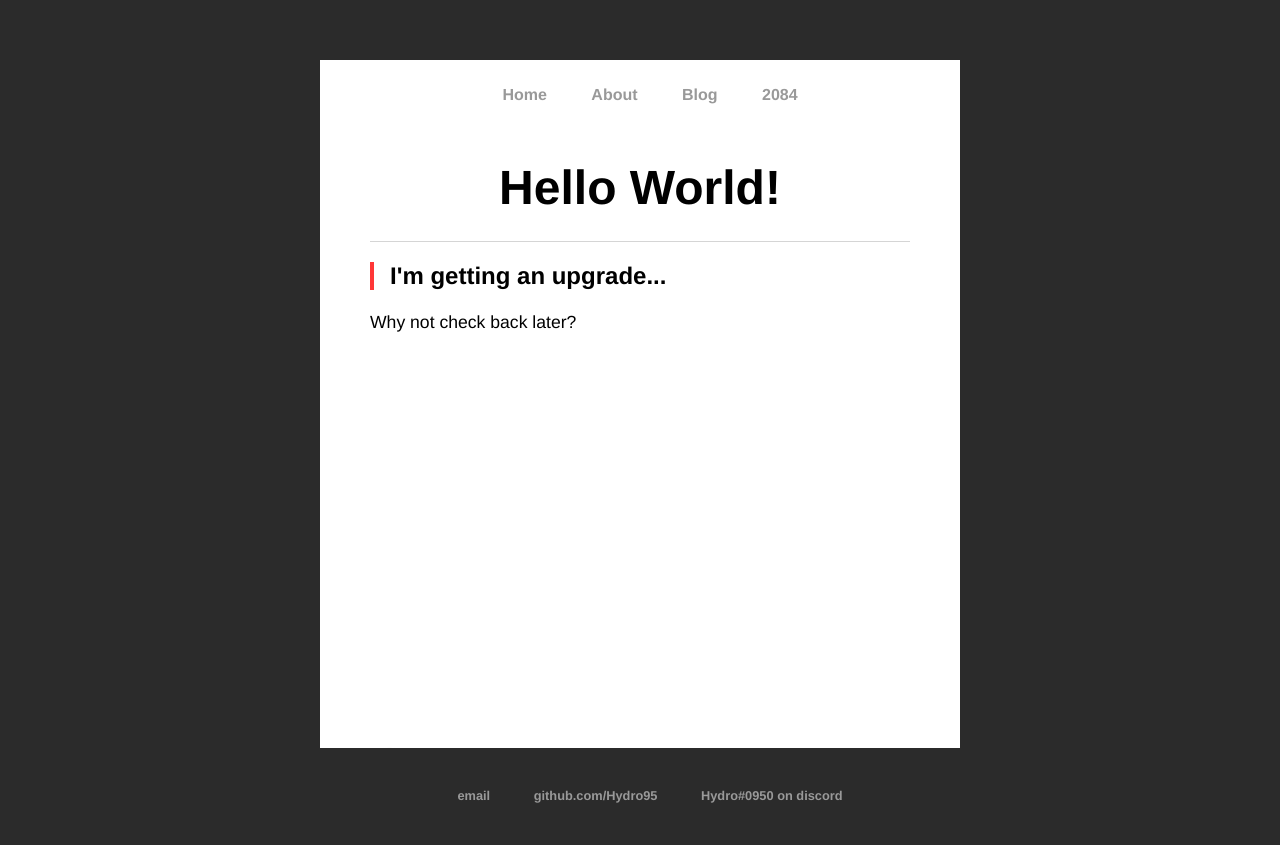
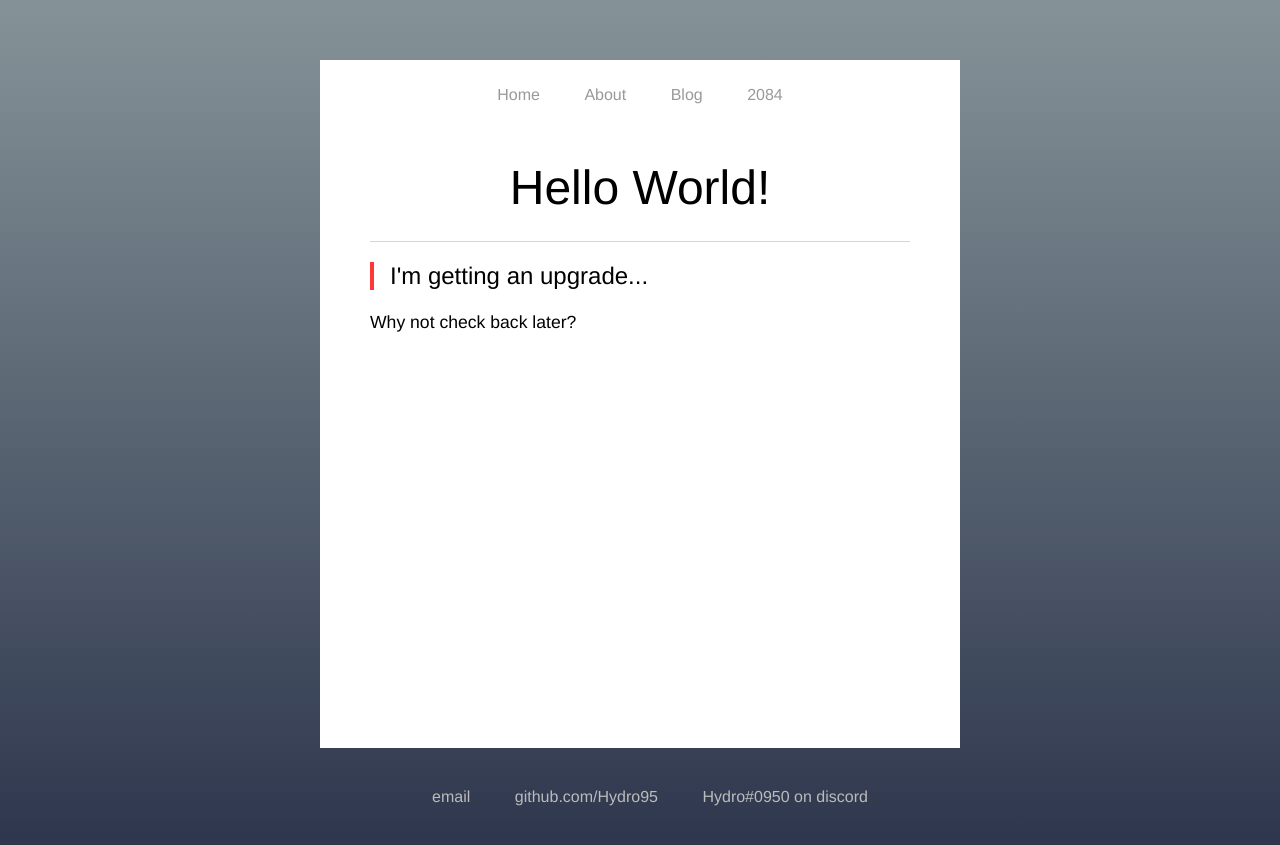
Before and after one commit to Hydro95/Hydro95.github.io, a Jekyll site: the page built from index.html, in a window 1280 px wide. Shown: the top 845 px of the page. Built offline with Jekyll 4.4.1, drawn with Linux system fonts in a browser that asks for light colours.

Commit message:
massive updates to visuals

```diff
--- a/css/main.css
+++ b/css/main.css
@@ -1,9 +1,14 @@
+html {
+    height: 100vh;
+    background: linear-gradient(to top, #283048, #859398);
+    background-attachment:fixed;
+}
+
 body {
     font-family:'Helvetica', 'Arial', 'Sans-Serif';
     margin: 60px auto;
     width: 50%;
     /* background-color: #272c3c; */
-    background-color: #2b2b2b;
 }
 
 nav {
@@ -18,7 +23,6 @@ nav ul, footer ul {
     padding: 10px 0;
     padding-left: 20px;
     list-style: none;
-    font-weight: bold;
     margin: 0px;
     text-align: center;
 }
@@ -31,6 +35,18 @@ nav ul li, footer ul li {
     padding: 10px 20px;
     padding-right: 0;
     display: inline-block;
+}
+
+nav ul li:first-child {
+    padding-left: 0;
+}
+
+footer ul li a {
+    color: #bbbbbb;
+}
+
+footer ul li a:hover {
+    color: #999999;
 }
 
 .postListDate {
@@ -131,11 +147,13 @@ h1 {
     font-family:'Helvetica', 'Arial', 'Sans-Serif';
     margin: 0px auto;
     text-align: center;
+    font-weight: normal;
 }
 
 h2, h3, h4, h5, h6 {
     border-left: 4px solid #ff3737;
     padding-left: 16px;
+    font-weight: normal;
 }
 
 p {
@@ -146,7 +164,6 @@ p {
 
 footer {
     margin-top: 15px;
-    font-size: .8em;
 }
 
 footer ul li {
@@ -164,9 +181,10 @@ ul.posts li {
 }
 
 div.post li, ul.styled li {
-    list-style: none;
-    border-left: 2px solid #ff3737;
-    padding-left: 16px;
+    /* list-style: none; */
+    /* border-left: 2px solid #ff3737; */
+    padding-left: 10px;
+    list-style: "➤";
     margin: 4px auto;
     font-size: 1.1em;
 }
```
